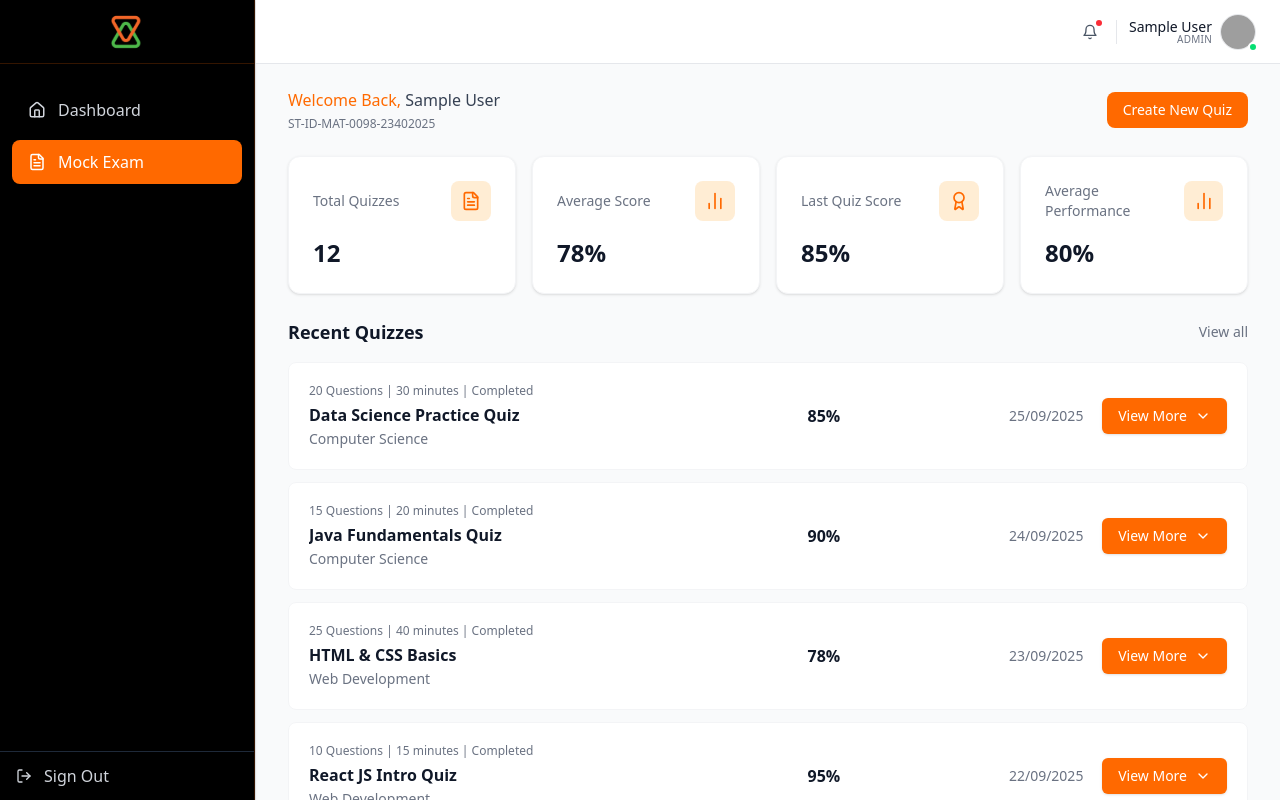
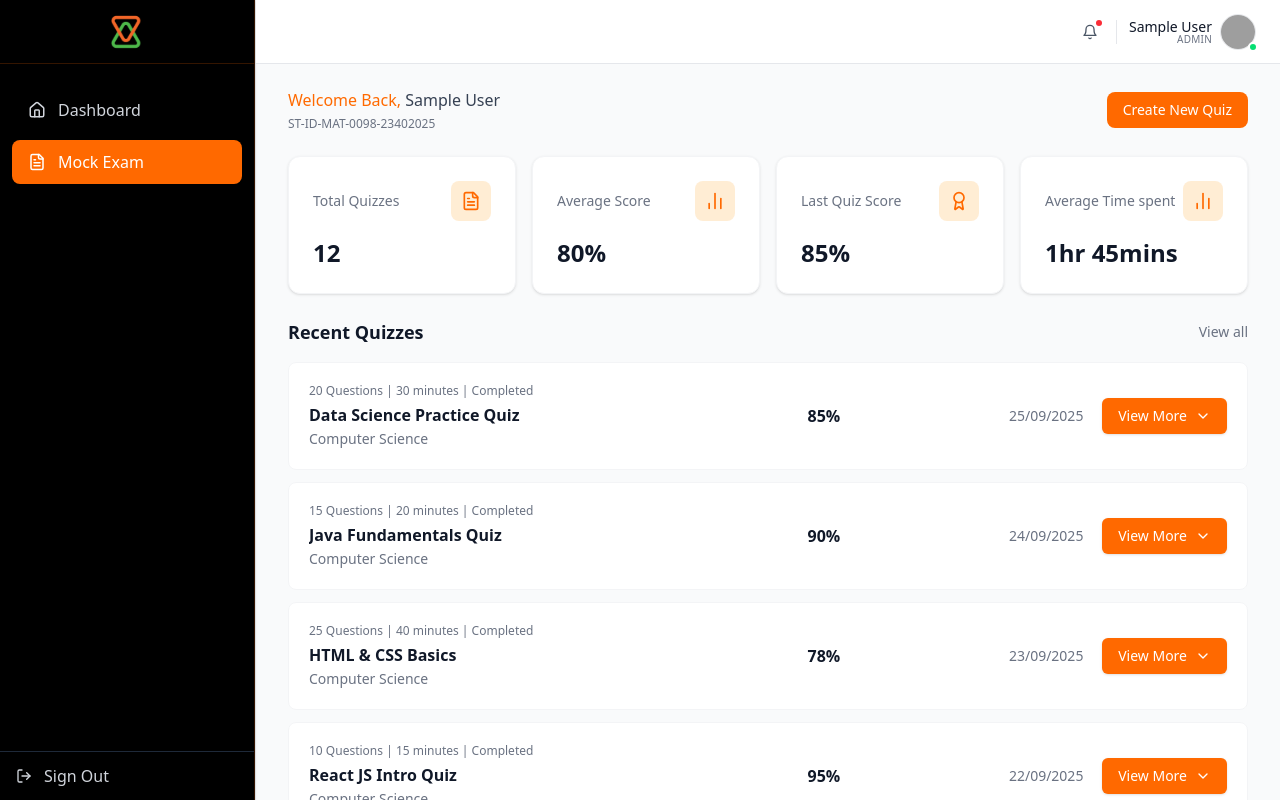
Before and after one commit to majordaniel/Edutech.Internship.2025.practicequizgenerator.frontend, a React (Vite) app: page /mock in a window 1280 px wide. Built offline with nearby package versions, Linux system fonts and the light colour scheme; sample sign-in values are in the browser's storage; grey boxes are pictures that could not be loaded.

Commit message:
refactor: apply various updates and fixes across the project

```diff
--- a/src/Data/mockQuizzes.js
+++ b/src/Data/mockQuizzes.js
@@ -22,7 +22,7 @@ export const quizzes = [
   {
     id: 3,
     title: "HTML & CSS Basics",
-    subject: "Web Development",
+    subject: "Computer Science",
     questions: 25,
     duration: 40,
     status: "Completed",
@@ -32,7 +32,7 @@ export const quizzes = [
   {
     id: 4,
     title: "React JS Intro Quiz",
-    subject: "Web Development",
+    subject: "Computer Science",
     questions: 10,
     duration: 15,
     status: "Completed",
@@ -42,7 +42,7 @@ export const quizzes = [
   {
     id: 5,
     title: "Python Data Types & Loops",
-    subject: "Programming",
+    subject: "Computer science",
     questions: 18,
     duration: 25,
     status: "Completed",
@@ -52,7 +52,7 @@ export const quizzes = [
   {
     id: 6,
     title: "Database Management Basics",
-    subject: "Database Systems",
+    subject: "computer science",
     questions: 22,
     duration: 30,
     status: "Completed",
@@ -62,7 +62,7 @@ export const quizzes = [
   {
     id: 7,
     title: "Cybersecurity Awareness",
-    subject: "Information Security",
+    subject: "computer science",
     questions: 16,
     duration: 20,
     status: "Completed",
@@ -82,7 +82,7 @@ export const quizzes = [
   {
     id: 9,
     title: "Networking Essentials Quiz",
-    subject: "Networking",
+    subject: "computer science",
     questions: 12,
     duration: 20,
     status: "Completed",
@@ -92,7 +92,7 @@ export const quizzes = [
   {
     id: 10,
     title: "AI and Machine Learning Concepts",
-    subject: "Artificial Intelligence",
+    subject: "computer science",
     questions: 25,
     duration: 40,
     status: "Completed",
@@ -112,7 +112,7 @@ export const quizzes = [
   {
     id: 12,
     title: "Version Control with Git & GitHub",
-    subject: "Software Tools",
+    subject: "computer science",
     questions: 10,
     duration: 15,
     status: "Completed",
--- a/src/pages/Analytics.jsx
+++ b/src/pages/Analytics.jsx
@@ -61,13 +61,13 @@ export default function Analytics() {
 
   // Mock chart data
   const data = [
-    { name: "Test 1", score: 40 },
-    { name: "Test 2", score: 80 },
-    { name: "Test 3", score: 60 },
-    { name: "Test 4", score: 90 },
-    { name: "Test 5", score: 75 },
-    { name: "Test 6", score: 50 },
-    { name: "Test 7", score: 95 },
+    { name: "Data science", score: 40 },
+    { name: "Machine Learning", score: 80 },
+    { name: "Web development", score: 60 },
+    { name: "Database design", score: 90 },
+    // { name: "Test 5", score: 75 },
+    // { name: "Test 6", score: 50 },
+    // { name: "Test 7", score: 95 },
   ];
 
   return (
@@ -99,7 +99,7 @@ export default function Analytics() {
         />
         <StatCard
           title="Total Average Score"
-          value="78%"
+          value="80%"
           icon={TrendingUp}
           color="text-orange-500"
         />
@@ -170,9 +170,14 @@ export default function Analytics() {
         <h2 className="font-semibold text-gray-700 text-sm sm:text-base">
           Detailed Attempt History
         </h2>
-        {[4, 3, 2, 1].map((num) => (
+        {[
+          { id: 4, course: "Data Science", score: 40, subject: "Computer Science" },
+          { id: 3, course: "Machine Learning", score: 80, subject: "Computer Science" },
+          { id: 2, course: "Web Development", score: 90, subject: "Computer Science" },
+          { id: 1, course: "Database Design", score: 60, subject: "Computer Science" }
+        ].map(({ id, course, score, subject }) => (
           <Card
-            key={num}
+            key={id}
             className="flex justify-between items-center p-4 hover:bg-gray-50 transition"
           >
             <div>
@@ -180,12 +185,12 @@ export default function Analytics() {
                 20 Questions | 30 minutes | Quiz Completed | 14/09/2025
               </p>
               <h3 className="font-semibold text-gray-700 text-sm">
-                0{num} Data Science
+                0{id} {course}
               </h3>
-              <p className="text-xs text-gray-500">Computer Science</p>
+              <p className="text-xs text-gray-500">{subject}</p>
             </div>
             <div className="flex items-center gap-4">
-              <p className="font-bold text-gray-700">85%</p>
+              <p className="font-bold text-gray-700">{score}%</p>
               <Button onClick={() => navigate("/analytics-details")}>Analytics</Button>
             </div>
           </Card>
--- a/src/pages/CreateQuiz.jsx
+++ b/src/pages/CreateQuiz.jsx
@@ -96,8 +96,17 @@ export default function CreateQuiz() {
       return;
     }
 
+    // NEW: If source is "past", navigate directly to quiz with settings
     if (source === "past") {
-      navigate("/quiz", { state: { mode: "past-exams" } });
+      navigate("/quiz", {
+        state: {
+          mode: "past-exams",
+          numQuestions: numQuestions,  // Pass the number of questions
+          timer: timer,                 // Pass the timer value
+          quizName: course || "Quiz",
+          subject: course || "General"
+        }
+      });
       return;
     }
 
@@ -184,12 +193,12 @@ export default function CreateQuiz() {
           <h1 className="text-2xl font-bold text-gray-900 mb-3">
             Set up Mock Exam
           </h1>
-          <div className="inline-flex items-center gap-2">
-            <span className="text-gray-900 text-sm font-semibold">Program</span>
-            <span className="text-gray-700 text-sm font-medium">
+          <div className="inline-flex items-center gap-2 bg-orange-500 border-2 border-orange-500 rounded-full px-4 py-0.3 mr-3">
+            <span className="text-white text-sm font-semibold">Program</span>
+          </div>
+            <span className="text-sm font-medium">
               Computer Science
             </span>
-          </div>
         </div>
 
         <div className="max-w-2xl mx-auto bg-white rounded-lg shadow-sm p-8">
@@ -216,6 +225,8 @@ export default function CreateQuiz() {
                   Data Structures and Algorithms
                 </option>
                 <option value="course3">Web Development Fundamentals</option>
+                <option value="course4">Database Management Systems</option>
+                <option value="course5">Operating Systems</option>
               </select>
             </div>
 
--- a/src/pages/MockScreen.jsx
+++ b/src/pages/MockScreen.jsx
@@ -32,7 +32,7 @@ const stats = [
   },
   {
     title: "Average Score",
-    value: "78%",
+    value: "80%",
     icon: BarChart2,
     color: "bg-orange-100 text-orange-500",
   },
@@ -43,8 +43,8 @@ const stats = [
     color: "bg-orange-100 text-orange-500",
   },
   {
-    title: "Average Performance",
-    value: "80%",
+    title: "Average Time spent",
+    value: "1hr 45mins",
     icon: BarChart2,
     color: "bg-orange-100 text-orange-500",
   },
--- a/src/pages/quizscreen/QuizScreen.jsx
+++ b/src/pages/quizscreen/QuizScreen.jsx
@@ -1,3 +1,4 @@
+
 import { useState, useEffect, useRef } from "react";
 import { useLocation, useNavigate } from "react-router-dom";
 
@@ -5,8 +6,8 @@ export default function QuizScreen() {
   const navigate = useNavigate();
   const location = useLocation();
 
-  // Mock questions for "Past Exams"
-  const mockQuestions = [
+  // Extended mock questions pool (15 questions total)
+  const allMockQuestions = [
     {
       question: "What is the capital of Nigeria?",
       options: ["Abuja", "Lagos", "Port Harcourt", "Kano"],
@@ -62,10 +63,48 @@ export default function QuizScreen() {
       options: ["Mars", "Venus", "Jupiter", "Mercury"],
       correctAnswer: "Mars",
     },
+    {
+      question: "What is the time complexity of binary search?",
+      options: ["O(n)", "O(log n)", "O(n²)", "O(1)"],
+      correctAnswer: "O(log n)",
+    },
+    {
+      question: "Which programming language is known as the mother of all languages?",
+      options: ["C", "Assembly", "COBOL", "FORTRAN"],
+      correctAnswer: "C",
+    },
+    {
+      question: "What does HTTP stand for?",
+      options: [
+        "HyperText Transfer Protocol",
+        "High Transfer Text Protocol",
+        "HyperText Transmission Protocol",
+        "Home Tool Transfer Protocol",
+      ],
+      correctAnswer: "HyperText Transfer Protocol",
+    },
+    {
+      question: "Which of the following is a NoSQL database?",
+      options: ["MySQL", "PostgreSQL", "MongoDB", "Oracle"],
+      correctAnswer: "MongoDB",
+    },
+    {
+      question: "What is the default port for HTTPS?",
+      options: ["80", "443", "8080", "3000"],
+      correctAnswer: "443",
+    },
   ];
 
   // Check mode from location.state
   const mode = location.state?.mode;
+
+  // NEW: Get the requested number of questions from location.state
+  const requestedNumQuestions = location.state?.numQuestions || 10;
+
+  // NEW: Use only the requested number of mock questions if mode is "past-exams"
+  const mockQuestions = mode === "past-exams"
+    ? allMockQuestions.slice(0, requestedNumQuestions)
+    : allMockQuestions;
 
   // Use mock questions if mode is "past-exams", otherwise use generated questions
   const questions =
@@ -162,7 +201,7 @@ export default function QuizScreen() {
     ];
     localStorage.setItem(`${email}-stats`, JSON.stringify(updatedStats));
 
-    // *** NEW: Save data for ResultPage ***
+    // Save data for ResultPage
     const resultData = {
       questions: questions.map(q => ({
         question: q.question,
@@ -283,7 +322,7 @@ export default function QuizScreen() {
 
       {/* Confirm Submit Popup */}
       {showConfirm && (
-        <div className="fixed inset-0 bg-black bg-opacity-30 flex items-center justify-center z-50">
+        <div className="fixed inset-0 bg-black/60 backdrop-blur z-50 flex items-center justify-center px-4">
           <div className="bg-white p-6 rounded-2xl shadow-xl w-80 text-center space-y-4">
             <div className="flex justify-center">
               <div className="bg-orange-100 w-16 h-16 rounded-full flex items-center justify-center">
```
